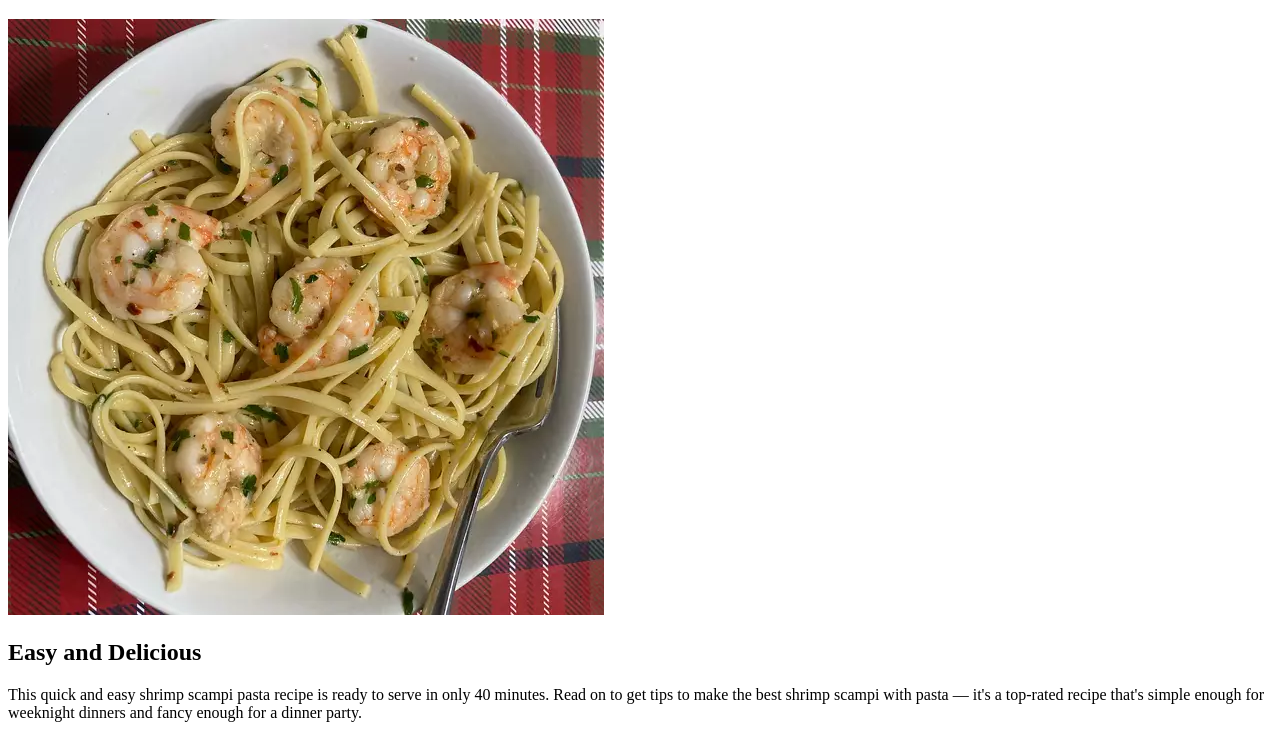
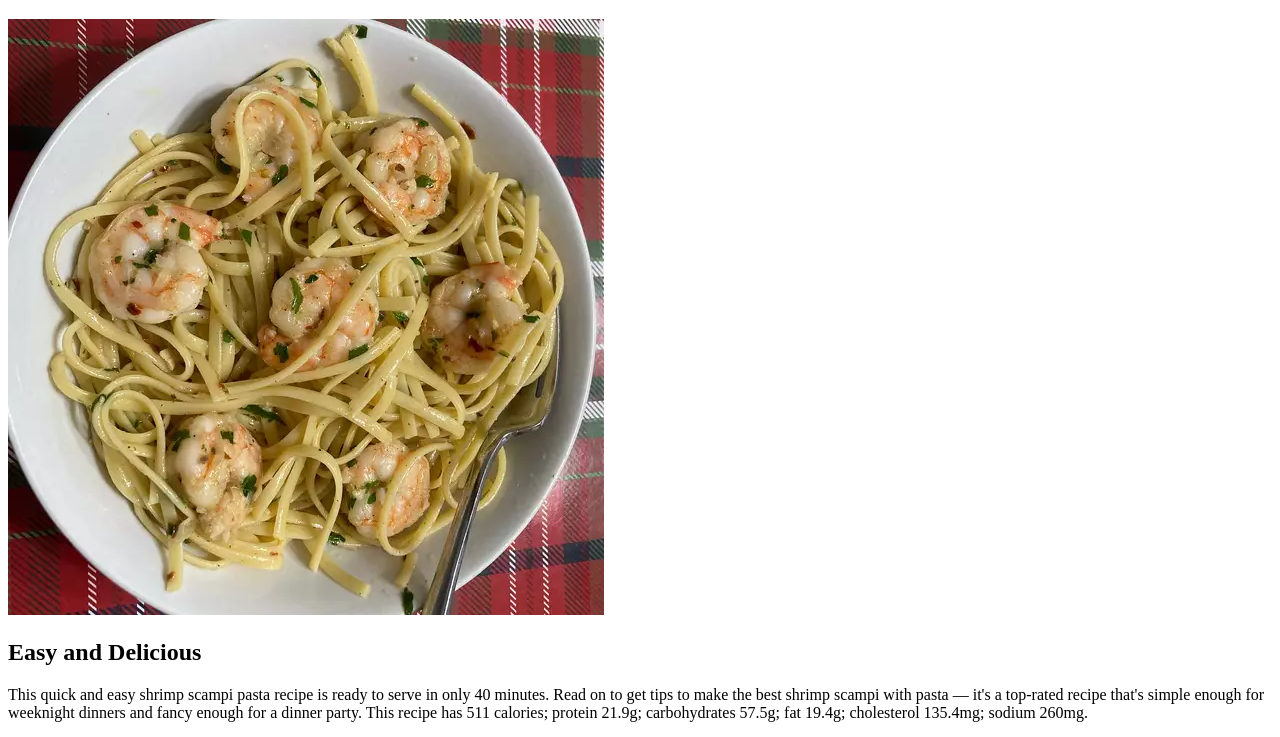
Before and after one commit to Dirttrac/odin-recipes, a plain HTML site: page recipes/shrimpscampi.html in a window 1280 px wide. Shown: the part 61-798 px from the top of the page. Drawn offline with Linux system fonts and the light colour scheme.

Commit message:
Edit description

```diff
--- a/recipes/shrimpscampi.html
+++ b/recipes/shrimpscampi.html
@@ -14,7 +14,7 @@
 
         <h2>Easy and Delicious</h2>
 
-        <p>This quick and easy shrimp scampi pasta recipe is ready to serve in only 40 minutes. Read on to get tips to make the best shrimp scampi with pasta — it's a top-rated recipe that's simple enough for weeknight dinners and fancy enough for a dinner party.</p>
+        <p>This quick and easy shrimp scampi pasta recipe is ready to serve in only 40 minutes. Read on to get tips to make the best shrimp scampi with pasta — it's a top-rated recipe that's simple enough for weeknight dinners and fancy enough for a dinner party. This recipe has 511 calories; protein 21.9g; carbohydrates 57.5g; fat 19.4g; cholesterol 135.4mg; sodium 260mg.</p>
 
         <h3>Ingredients</h3>
         <ul>
```
